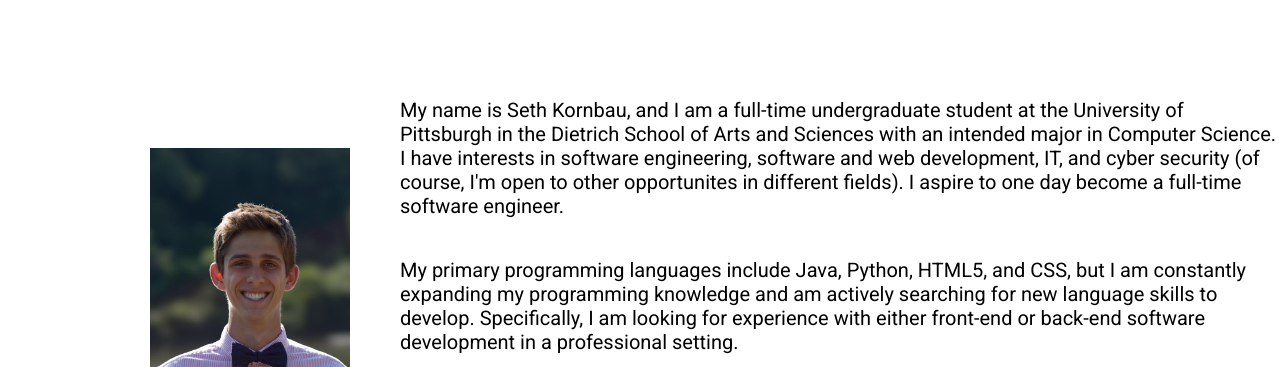
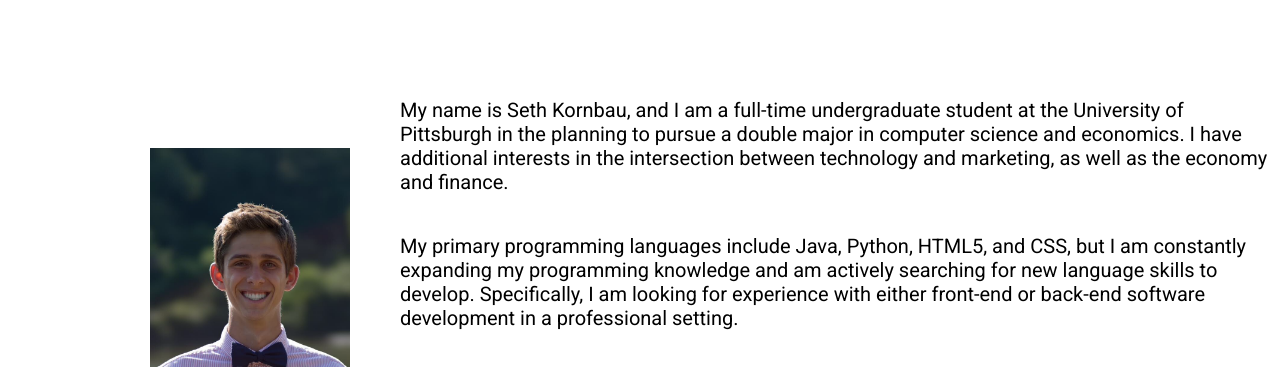
Before and after one commit to panther274/panther274.github.io, a plain HTML site: page about.html in a window 1280 px wide. Shown: the part 413-780 px from the top of the page. Drawn offline with Linux system fonts and the light colour scheme.

Commit message:
Add files via upload

```diff
--- a/about.html
+++ b/about.html
@@ -26,10 +26,9 @@
         <div class="body-p1">
           <img src="headshot.PNG">
           <p>My name is Seth Kornbau, and I am a full-time undergraduate student at the University
-          of Pittsburgh in the Dietrich School of Arts and Sciences with an intended major
-          in Computer Science. I have interests in software engineering, software and web
-          development, IT, and cyber security (of course, I'm open to other opportunites in
-          different fields). I aspire to one day become a full-time software engineer.</p>
+          of Pittsburgh in the planning to pursue a double major in computer science and economics.
+          I have additional interests in the intersection between technology and marketing, as well
+          as the economy and finance.</p>
           <p>My primary programming languages include Java, Python, HTML5, and CSS, but I am
            constantly expanding my programming knowledge and am actively searching for new
            language skills to develop. Specifically, I am looking for experience with either front-end or
```
